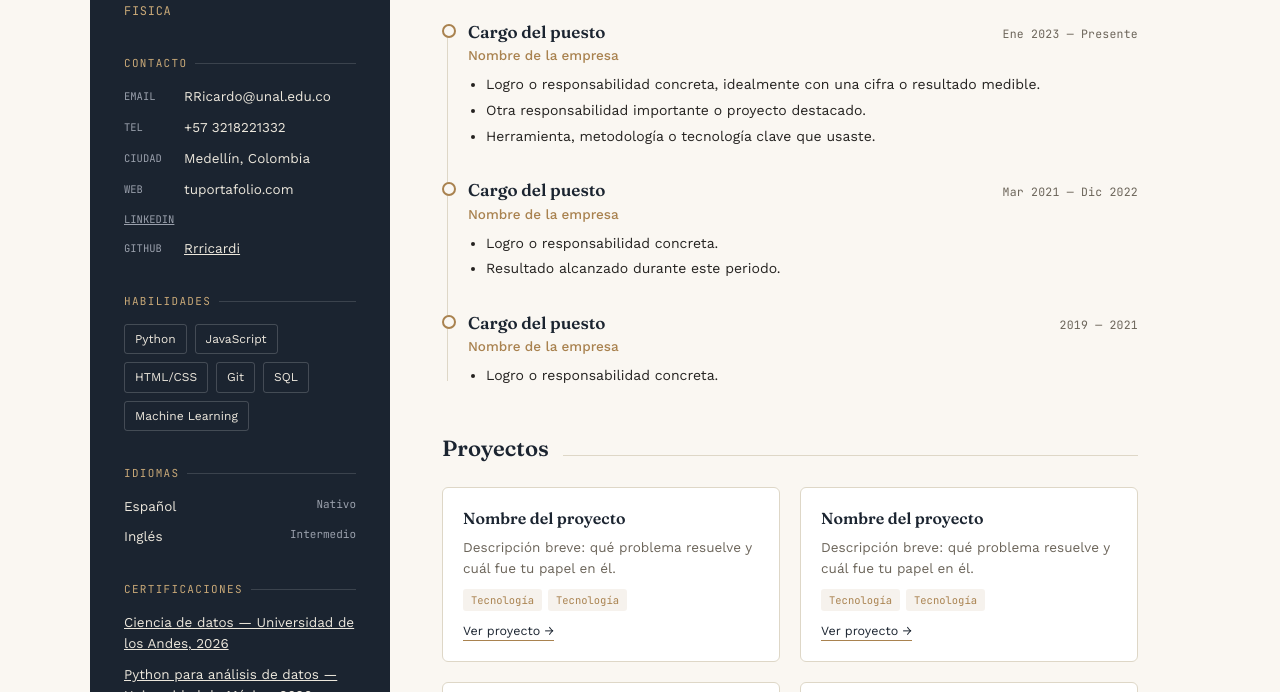
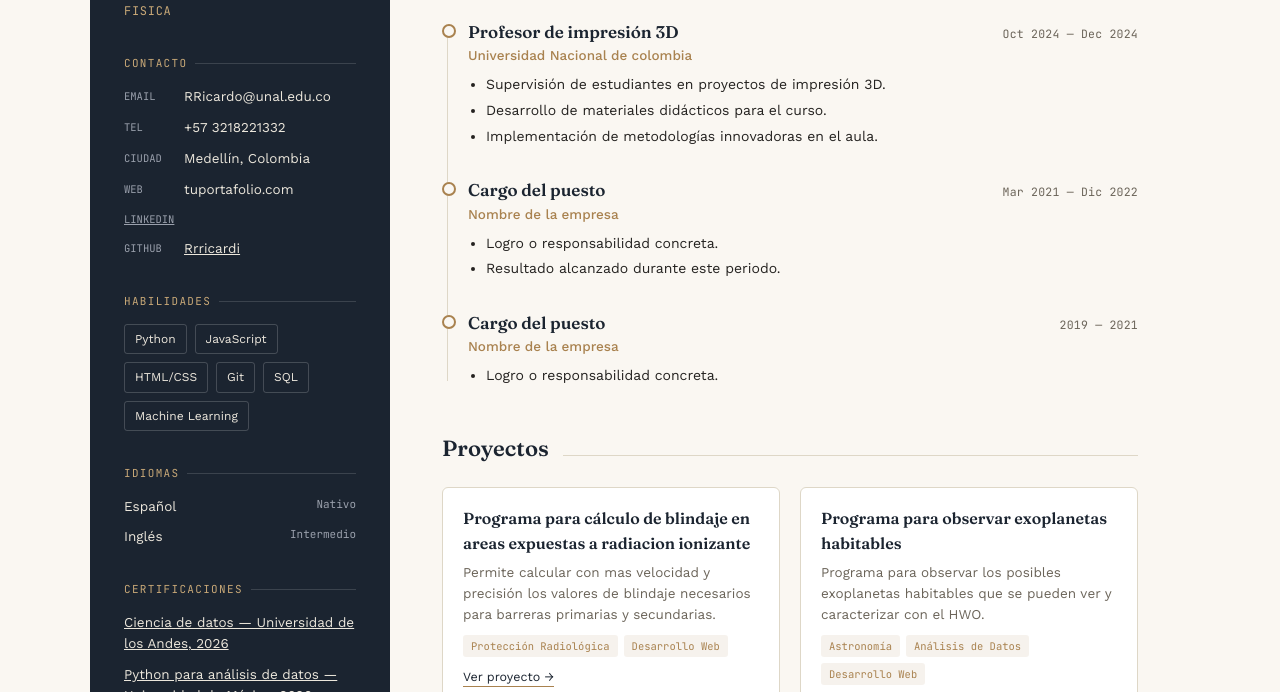
Before and after one commit to Rrricardi/hoja-de-vida, a plain HTML site: page index.html in a window 1280 px wide. Shown: the part 358-1050 px from the top of the page. Drawn offline with nearby package versions, Linux system fonts and the light colour scheme.

Commit message:
Update index.html

```diff
--- a/index.html
+++ b/index.html
@@ -474,7 +474,7 @@
         <li><span class="k">Ciudad</span> Medellín, Colombia</li>
         <li><span class="k">Web</span> tuportafolio.com</li>
         <li><span class="k"><a href="https://www.linkedin.com/in/rafael-duvan-ricardo-romero-684064314/" target="_blank" rel="noopener noreferrer">LinkedIn</a></span></li>
-        <li><span class="k">GitHub</span> <a href="https://github.com/Rrricardi" target="_blank" rel="noopener noreferrer">Rrricardi </a></li>
+        <li><span class="k">GitHub</span> <a href="https://github.com/Rrricardi?tab=repositories" target="_blank" rel="noopener noreferrer">Rrricardi </a></li>
       </ul>
     </div>
 
@@ -529,16 +529,16 @@
         <div class="entry">
           <div class="entry-top">
             <div>
-              <div class="entry-title">Cargo del puesto</div>
-              <div class="entry-org">Nombre de la empresa</div>
+              <div class="entry-title">Profesor de impresión 3D</div>
+              <div class="entry-org">Universidad Nacional de colombia</div>
             </div>
-            <div class="entry-date">Ene 2023 — Presente</div>
+            <div class="entry-date">Oct 2024 — Dec 2024</div>
           </div>
           <div class="entry-desc">
             <ul>
-              <li>Logro o responsabilidad concreta, idealmente con una cifra o resultado medible.</li>
-              <li>Otra responsabilidad importante o proyecto destacado.</li>
-              <li>Herramienta, metodología o tecnología clave que usaste.</li>
+              <li>Supervisión de estudiantes en proyectos de impresión 3D.</li>
+              <li>Desarrollo de materiales didácticos para el curso.</li>
+              <li>Implementación de metodologías innovadoras en el aula.</li>
             </ul>
           </div>
         </div>
@@ -582,23 +582,24 @@
       <div class="projects-grid">
 
         <div class="project-card">
-          <h3>Nombre del proyecto</h3>
-          <p>Descripción breve: qué problema resuelve y cuál fue tu papel en él.</p>
+          <h3>Programa para cálculo de blindaje en areas expuestas a radiacion ionizante </h3>
+          <p>Permite calcular con mas velocidad y precisión los valores de blindaje necesarios para barreras primarias y secundarias.</p>
           <div class="project-tags">
-            <span>Tecnología</span>
-            <span>Tecnología</span>
+            <span>Protección Radiológica</span>
+            <span>Desarrollo Web </span>
           </div>
-          <a class="project-link" href="#">Ver proyecto →</a>
+          <a class="project-link" href="https://rrricardi.github.io/Proyecto-porteccion-radiologica/">Ver proyecto →</a>
         </div>
 
         <div class="project-card">
-          <h3>Nombre del proyecto</h3>
-          <p>Descripción breve: qué problema resuelve y cuál fue tu papel en él.</p>
+          <h3>Programa para observar exoplanetas habitables</h3>
+          <p>Programa para observar los posibles exoplanetas habitables que se pueden ver y caracterizar con el HWO.</p>
           <div class="project-tags">
-            <span>Tecnología</span>
-            <span>Tecnología</span>
+            <span>Astronomía</span>
+            <span>Análisis de Datos</span>
+            <span>Desarrollo Web</span>
           </div>
-          <a class="project-link" href="#">Ver proyecto →</a>
+          <a class="project-link" href="https://courageous-liger-d4c848.netlify.app/">Ver proyecto →</a>
         </div>
 
         <div class="project-card">
```
